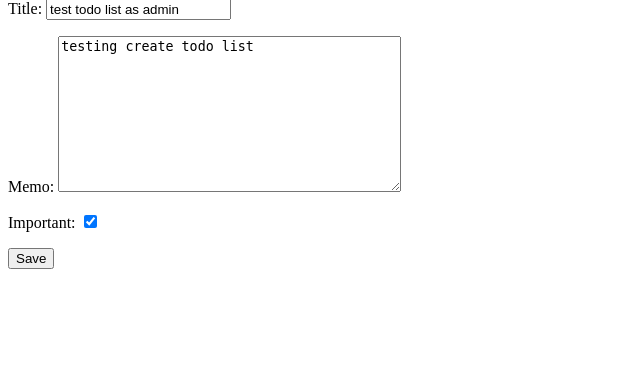
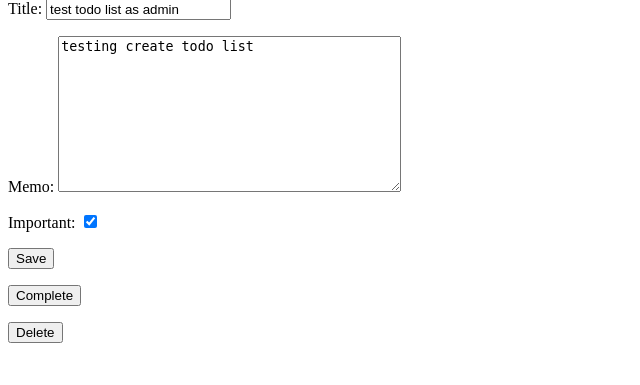
Before and after one commit to Ngotcode/Django-todo-project, a Django app: page /todo/5 in a window 1280 px wide. Shown: the part 134-519 px from the top of the page, without its empty margins (0-640 px from the left). Run offline with Django 3.2, Linux system fonts and the light colour scheme; a user stored in the database is signed in; data comes from the database, SQL or seed files in the repository.

Commit message:
"Add deletetodo function, update py"

```diff
--- a/todo/templates/todo/viewtodo.html
+++ b/todo/templates/todo/viewtodo.html
@@ -14,4 +14,15 @@
 {{ form.as_p }}
 <button type="submit">Save</button>
 </form>
+
+<form method="POST" action="{% url 'completetodo' todo.id %}">
+    {% csrf_token %}
+<button type="submit">Complete</button>
+</form>
+
+<form method="POST" action="{% url 'deletetodo' todo.id %}">
+    {% csrf_token %}
+<button type="submit">Delete</button>
+</form>
+
 {% endblock %}
--- a/todo/views.py
+++ b/todo/views.py
@@ -5,6 +5,7 @@ from django.db import IntegrityError
 from django.contrib.auth import login, logout, authenticate
 from .forms import TodoForm
 from .models import Todo
+from django.utils import timezone
 
 # Create your views here.
 def home(request):
@@ -80,3 +81,17 @@ def viewtodo(request, todo_pk):
             return redirect('currenttodos')
         except ValueError:
             return render(request, 'todo/viewtodo.html', {'todo':todo, 'form':form, 'error':'Bad Info'})
+
+def completetodo(request, todo_pk):
+    todo = get_object_or_404(Todo, pk=todo_pk, user=request.user)     #pass in Todo clas, and pk-primary key
+    if request.method == 'POST':
+        todo.datecompleted = timezone.now()
+        todo.save()
+        return redirect('currenttodos')
+
+def deletetodo(request, todo_pk):
+    todo = get_object_or_404(Todo, pk=todo_pk, user=request.user)     #pass in Todo clas, and pk-primary key
+    if request.method == 'POST':
+        todo.datecompleted = timezone.now()
+        todo.delete()
+        return redirect('currenttodos')
--- a/todowoo/urls.py
+++ b/todowoo/urls.py
@@ -30,4 +30,6 @@ urlpatterns = [
     path('create/', views.createtodo, name='createtodo'),
     path('current/', views.currenttodos, name='currenttodos'),
     path('todo/<int:todo_pk>', views.viewtodo, name='viewtodo'),
+    path('todo/<int:todo_pk>/complete', views.completetodo, name='completetodo'),
+    path('todo/<int:todo_pk>/delete', views.deletetodo, name='deletetodo'),
 ]
```
